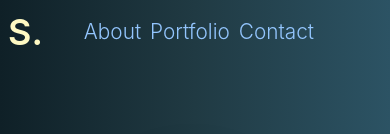
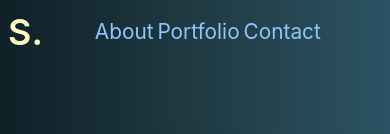
Before and after one commit to shivamkjha/portfolio_react, a React (Vite) app: page / in a window 390 px wide. Shown: the top 134 px of the page. Built offline with nearby package versions, Linux system fonts and the light colour scheme.

Commit message:
17th Dec

```diff
--- a/src/components/Navbar.jsx
+++ b/src/components/Navbar.jsx
@@ -8,10 +8,10 @@ function Navbar() {
         background: "linear-gradient(to right, #0f2027, #203a43, #2c5364)",
       }}
     >
-      <div className="text-4xl sm:text-6xl font-semibold m-1 sm:m-0 sm:hidd text-yellow-100 mr-8">
+      <div className="text-4xl sm:text-6xl font-semibold m-1 sm:m-0 sm:hidd text-yellow-100 mr-12">
         <a href="/">S.</a>
       </div>
-      <div className="flex w-96 sm:w-96 cursor-pointer justify-evenly">
+      <div className="flex w-96 sm:w-96 cursor-pointer justify-evenly font-normal">
         <div className="sm:ml-10 hover:text-yellow-100 hover:scale-110 hover:underline hover:underline-offset-8 transition duration-200 ease-in-out relative">
           <a href="#about">About</a>
         </div>
```
